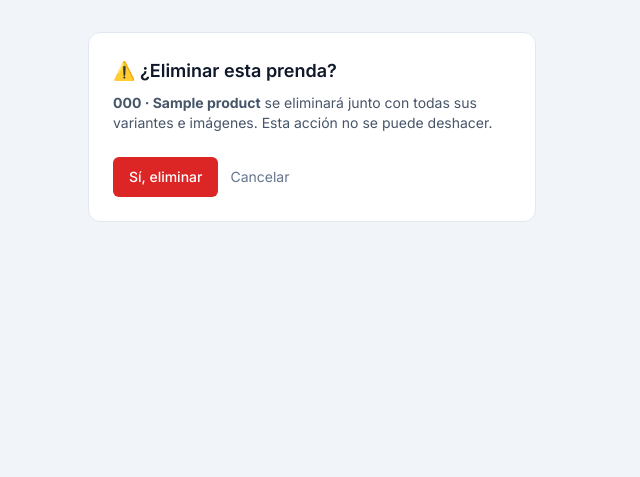
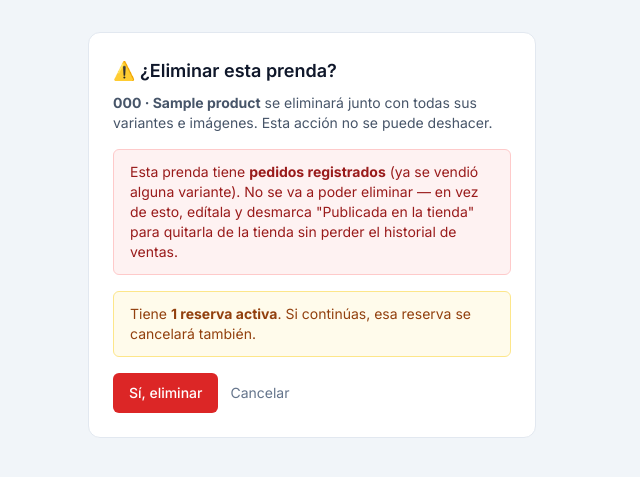
Before and after one commit to fkconsulting235/clothingStore, a Django app: page /panel/prendas/1/eliminar/ in a window 1280 px wide. Shown: the part 64-541 px from the top of the page, without its empty margins (0-640 px from the left). Run offline with Django 5.2, Linux system fonts and the light colour scheme; a user stored in the database is signed in; tables that the repository leaves empty hold one stand-in row (values such as "Sample post"); some libraries are stand-ins or nearby versions.

Commit message:
Permitir cancelar reservas y arreglar el error al eliminar prendas vendidas
- Nuevo botón "❌ Cancelar" en /panel/reservas/ para reservas activas
  (antes no había ninguna acción posible ahí). Libera el stock de
  inmediato para otros clientes.
- Eliminar una prenda que ya tiene pedidos (OrderItem la protege para
  no perder el historial de ventas) daba un Error 500 sin explicación.
  Ahora muestra un mensaje claro sugiriendo desactivarla en vez de
  eliminarla, y la pantalla de confirmación avisa de antemano si tiene
  pedidos o reservas activas.
- De paso, arregla que el filtro de estado en Reservas nunca tenía
  opciones (faltaba pasar status_choices/selected_status a la plantilla).

```diff
--- a/apps/dashboard/urls.py
+++ b/apps/dashboard/urls.py
@@ -24,6 +24,7 @@ urlpatterns = [
     path('categorias/<int:pk>/eliminar/', views.category_delete, name='category_delete'),
 
     path('reservas/', views.reservation_list, name='reservation_list'),
+    path('reservas/<int:pk>/cancelar/', views.reservation_cancel, name='reservation_cancel'),
     path('ventas/', views.sales_history, name='sales_history'),
     path('pedidos/', views.order_list, name='order_list'),
     path('pedidos/<int:pk>/marcar-pagado/', views.order_mark_paid, name='order_mark_paid'),
--- a/apps/dashboard/views.py
+++ b/apps/dashboard/views.py
@@ -8,7 +8,7 @@ from django.utils import timezone
 from django.views.decorators.http import require_POST
 
 from apps.catalog.models import Category, Product
-from apps.orders.models import BankAccount, Order
+from apps.orders.models import BankAccount, Order, OrderItem
 from apps.orders.views import mark_order_paid, undo_order_paid
 from apps.reservations.models import Reservation
 
@@ -95,11 +95,29 @@ def product_form(request, pk=None):
 @staff_required
 def product_delete(request, pk):
     product = get_object_or_404(Product, pk=pk)
+
     if request.method == 'POST':
-        product.delete()
+        try:
+            with transaction.atomic():
+                product.delete()
+        except ProtectedError:
+            messages.error(
+                request,
+                f'No se puede eliminar "{product.code} · {product.name}" porque tiene pedidos registrados '
+                '(ya se compró alguna de sus variantes). Para quitarla de la tienda sin perder ese historial, '
+                'edítala y desmarca "Publicada en la tienda".',
+            )
+            return redirect('dashboard:product_list')
         messages.success(request, f'Se eliminó la prenda {product.code}.')
         return redirect('dashboard:product_list')
-    return render(request, 'dashboard/product_confirm_delete.html', {'product': product})
+
+    has_orders = OrderItem.objects.filter(variant__product=product).exists()
+    active_reservations = Reservation.objects.filter(
+        variant__product=product, status=Reservation.STATUS_ACTIVE,
+    ).count()
+    return render(request, 'dashboard/product_confirm_delete.html', {
+        'product': product, 'has_orders': has_orders, 'active_reservations': active_reservations,
+    })
 
 
 @staff_required
@@ -155,6 +173,16 @@ def reservation_list(request):
         'status_choices': Reservation.STATUS_CHOICES,
         'selected_status': status,
     })
+
+
+@staff_required
+@require_POST
+def reservation_cancel(request, pk):
+    reservation = get_object_or_404(Reservation, pk=pk)
+    reservation.status = Reservation.STATUS_CANCELLED
+    reservation.save(update_fields=['status'])
+    messages.success(request, f'Reserva de {reservation.customer_name} cancelada. La prenda ya vuelve a estar disponible.')
+    return redirect('dashboard:reservation_list')
 
 
 @staff_required
--- a/templates/dashboard/product_confirm_delete.html
+++ b/templates/dashboard/product_confirm_delete.html
@@ -3,9 +3,21 @@
 {% block content %}
     <div class="max-w-md bg-white border border-slate-200 rounded-xl p-6">
         <h1 class="text-lg font-semibold text-slate-900 mb-2">⚠️ ¿Eliminar esta prenda?</h1>
-        <p class="text-sm text-slate-600 mb-6">
+        <p class="text-sm text-slate-600 mb-4">
             <strong>{{ product.code }} · {{ product.name }}</strong> se eliminará junto con todas sus variantes e imágenes. Esta acción no se puede deshacer.
         </p>
+
+        {% if has_orders %}
+            <div class="rounded-md border border-red-200 bg-red-50 px-4 py-3 text-sm text-red-800 mb-4">
+                Esta prenda tiene <strong>pedidos registrados</strong> (ya se vendió alguna variante). No se va a poder eliminar — en vez de esto, edítala y desmarca "Publicada en la tienda" para quitarla de la tienda sin perder el historial de ventas.
+            </div>
+        {% endif %}
+        {% if active_reservations %}
+            <div class="rounded-md border border-amber-200 bg-amber-50 px-4 py-3 text-sm text-amber-800 mb-4">
+                Tiene <strong>{{ active_reservations }} reserva{{ active_reservations|pluralize }} activa{{ active_reservations|pluralize }}</strong>. Si continúas, esa{{ active_reservations|pluralize }} reserva{{ active_reservations|pluralize }} se cancelará{{ active_reservations|pluralize:"," }} también.
+            </div>
+        {% endif %}
+
         <form method="post" class="flex items-center gap-3">
             {% csrf_token %}
             <button type="submit" class="px-4 py-2.5 rounded-md bg-red-600 text-white text-sm font-medium hover:bg-red-700 hover:scale-105 transition-all">Sí, eliminar</button>
```
Also changed, not shown: templates/dashboard/reservation_list.html (+11 -1 lines).
